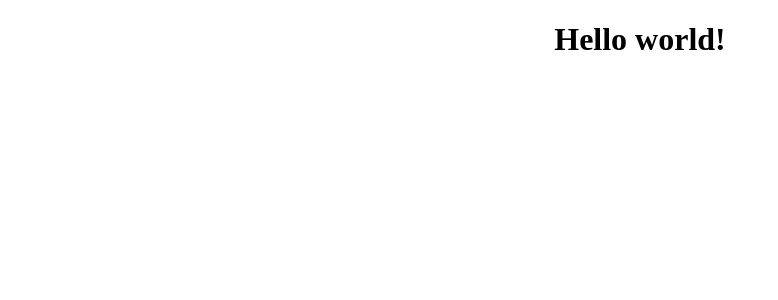
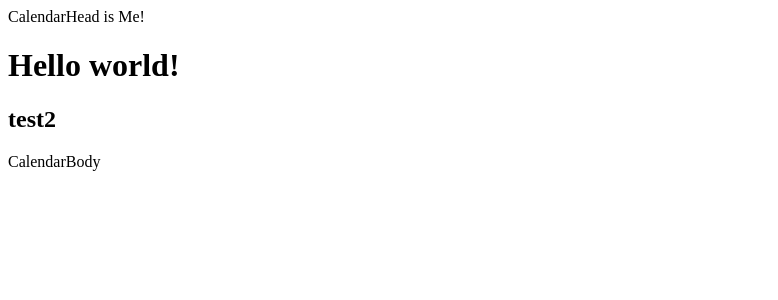
Before and after one commit to cwchang93/reactCalendar, a React app: page / in a window 1280 px wide. Shown: the top 300 px of the page, without its empty margins (0-778 px from the left). Built offline with nearby package versions, Linux system fonts and the light colour scheme.

Commit message:
final commit 190115

```diff
--- a/package.json
+++ b/package.json
@@ -42,5 +42,8 @@
     "webpack": "^4.28.1",
     "webpack-cli": "^3.2.1",
     "webpack-dev-server": "^3.1.14"
+  },
+  "dependencies": {
+    "moment": "^2.23.0"
   }
 }
--- a/src/App.js
+++ b/src/App.js
@@ -1,6 +1,10 @@
 import React, {Component} from 'react';
 import PropTypes from 'prop-types';
 import './App.scss';
+import CalendarHead from './components/calendarHead.jsx';
+import CalendarBody from './components/calendarBody.jsx';
+// webpack 這邊需要加jsx才能找得到
+
 
 class App extends Component {
     static propTypes = {
@@ -8,9 +12,22 @@ class App extends Component {
     };
     static defaultProps = {
         text: 'Hello world!',
+        newText: 'hithere',
     };
     render() {
-        return <h1 className='text'>{this.props.text}</h1>;
+        return (
+            <React.Fragment>
+                <div className="wholeCalendar">
+
+
+                    <CalendarHead />
+                    <h1 className = 'text' > {this.props.text}</h1>
+                    <h2 className = 'test'>test2</h2>
+                    <CalendarBody />
+                </div>
+            </React.Fragment>
+
+        );
     }
 }
 
--- a/src/App.scss
+++ b/src/App.scss
@@ -1,4 +1,14 @@
-.text{
-    font-family: 'Microsoft JhengHei',serif;
-    text-align: center;
+$classname: 'calendars';
+
+.#{$classname} {
+
+    .text {
+        font-family: 'Microsoft JhengHei', serif;
+        text-align: center;
+    }
+
+    .test {
+        color: blue;
+    }
+
 }
--- /dev/null
+++ b/src/components/calendarBody.jsx
@@ -0,0 +1,14 @@
+import React, {Component} from 'react';
+class CalendarBody extends Component {
+    state = { }
+
+    render() {
+        return (
+            <div>
+                CalendarBody
+            </div>
+        );
+    }
+}
+
+export default CalendarBody;
--- /dev/null
+++ b/src/components/calendarHead.jsx
@@ -0,0 +1,17 @@
+import React, {Component} from 'react';
+// import ReactDOM from 'react-dom';
+class CalendarHead extends Component {
+    state = { }
+
+
+    render() {
+        return (
+            <div>
+            CalendarHead is Me!
+            </div>
+        );
+    }
+}
+
+
+export default CalendarHead;
```
Also changed, not shown: preview.html (+5 -3 lines), src/index.js (+1 -6 lines), src/README.md (deleted), src/documents/design/design.PNG (added), src/documents/usage.txt, 1 other file (tests, documents, lock files or other folders).
